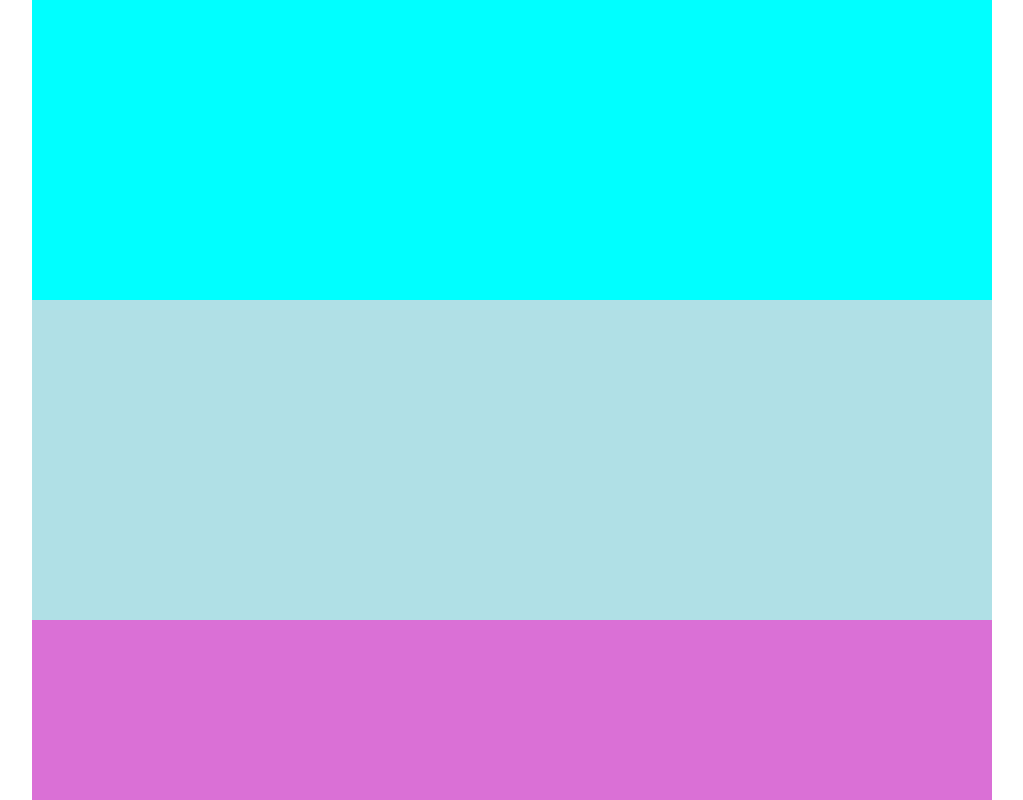
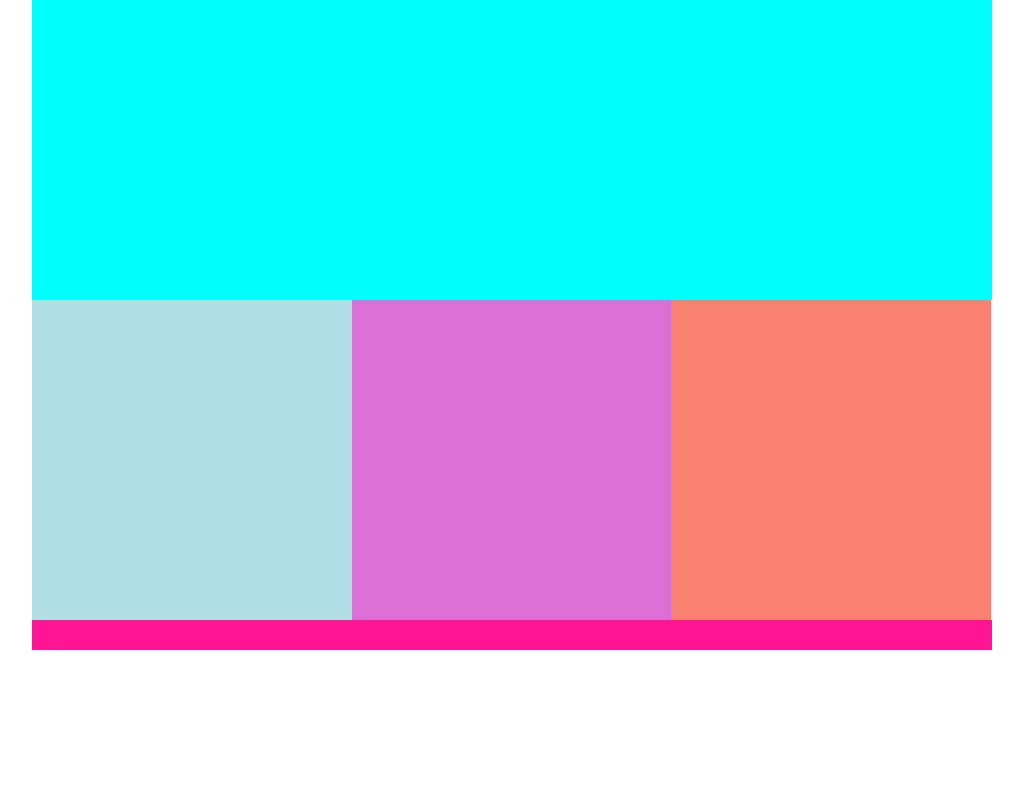
Before and after one commit to agottlieb/responsive, a plain HTML site: page different-backgrounds/index.html in a window 1280 px wide. Shown: the top 800 px of the page, without its empty margins (128-1151 px from the left). Drawn offline with Linux system fonts and the light colour scheme.

Commit message:
worked on media queries again

```diff
--- a/different-backgrounds/css/main.css
+++ b/different-backgrounds/css/main.css
@@ -72,7 +72,12 @@ footer {
   }
 
   #column-3 {
+    width:50%;
     background-color:salmon;
+    width: 100%;
+  }
+  .col-3 {
+    width:50%;
   }
 
   footer {
@@ -90,16 +95,21 @@ footer {
 
   #column-1 {
     background-color:powderblue;
+    width: 33.3%;
   }
 
   #column-2 {
     background-color:orchid;
+    width: 33.3%;
   }
 
   #column-3 {
     background-color:salmon;
+    width: 33.3%;
   }
-
+  .col-3 {
+    width:33.3%;
+  }
   footer {
     background-color:deeppink;
   }
```
